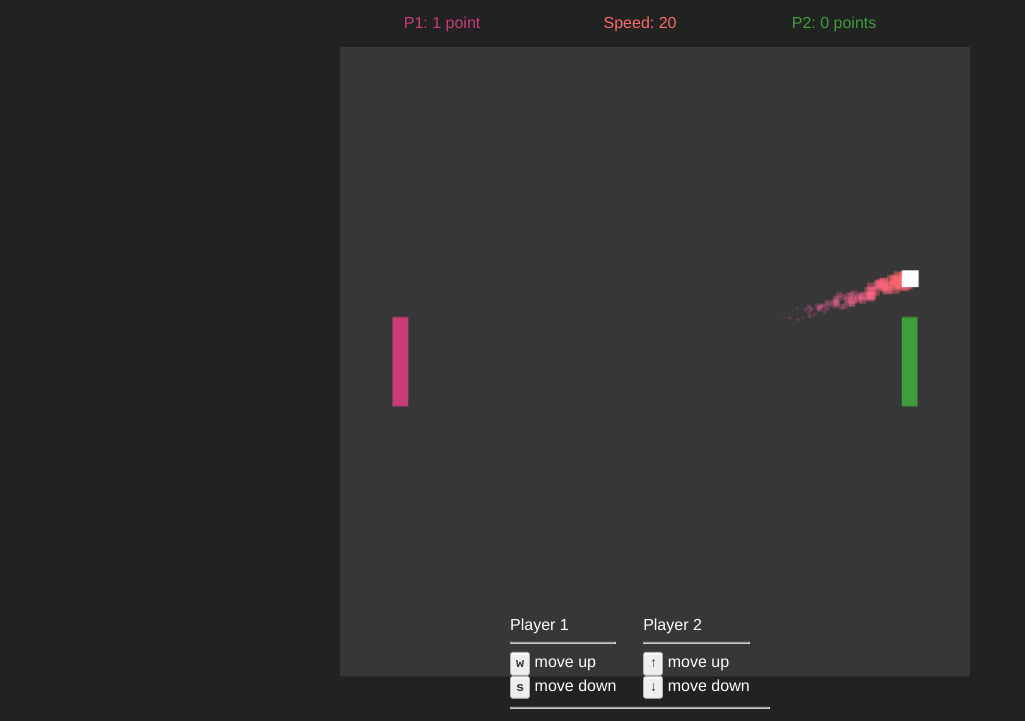
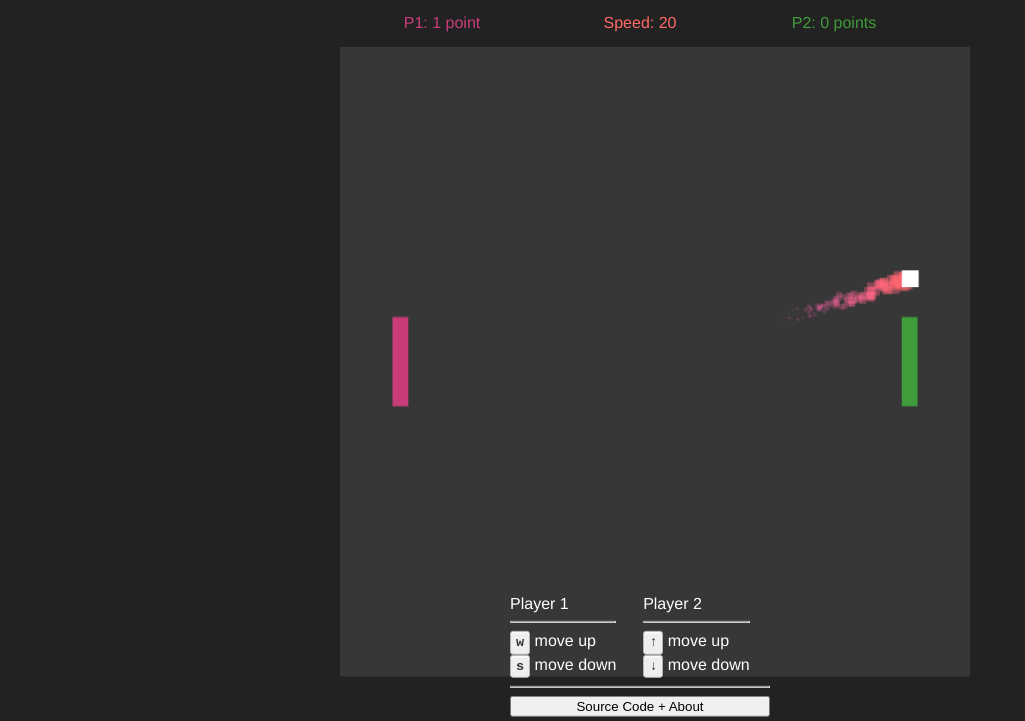
Before and after one commit to alanstired/PongRemastered, a plain HTML site: page index.html in a window 1280 px wide. Shown: the part 79-800 px from the top of the page, without its empty margins (0-1025 px from the left). Drawn offline with nearby package versions, Linux system fonts and the light colour scheme.

Commit message:
updated index.html

```diff
--- a/index.html
+++ b/index.html
@@ -51,7 +51,7 @@ key {
             </div>
         </div>
         <hr>
-
+        <button style="width: 100%;" onclick="window.open('https\:\/\/github.com/kingtastic/PongRemastered#readme')">Source Code + About</button>
     </div>
 </body>
 
```
